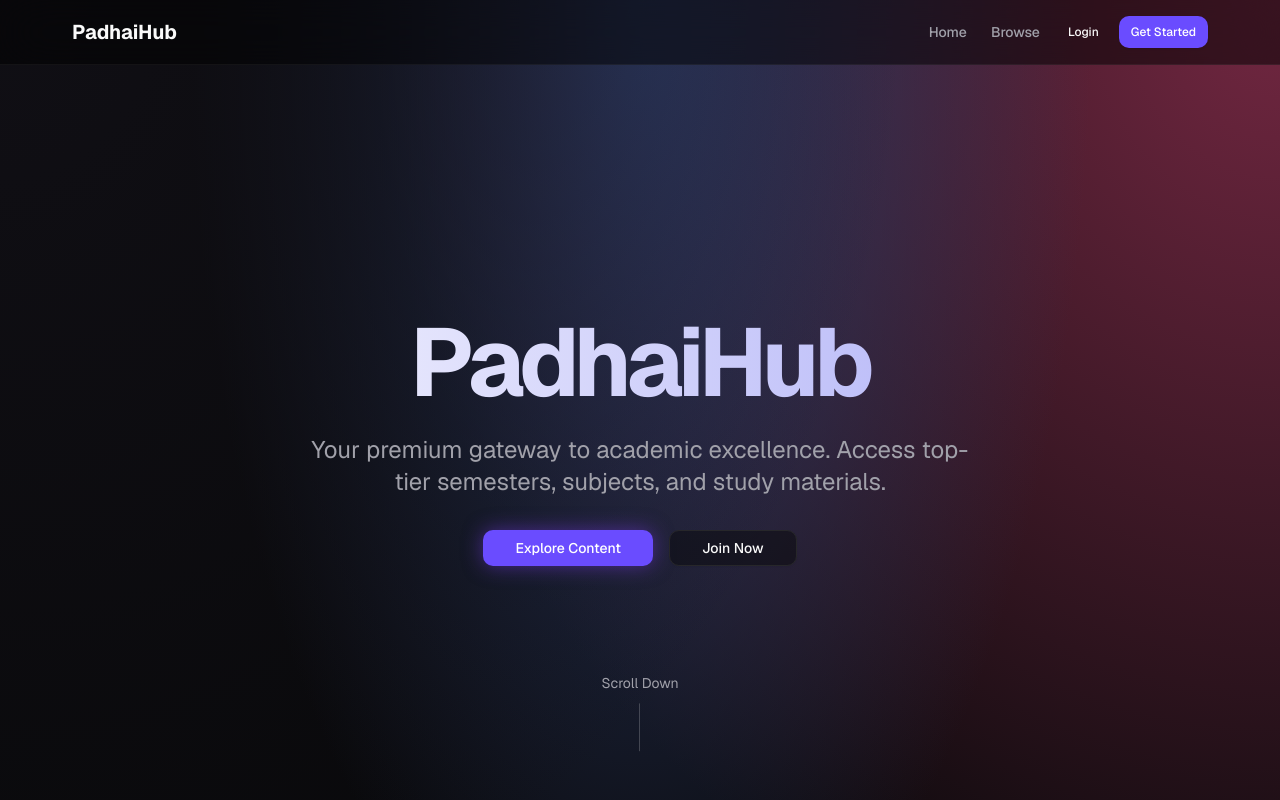
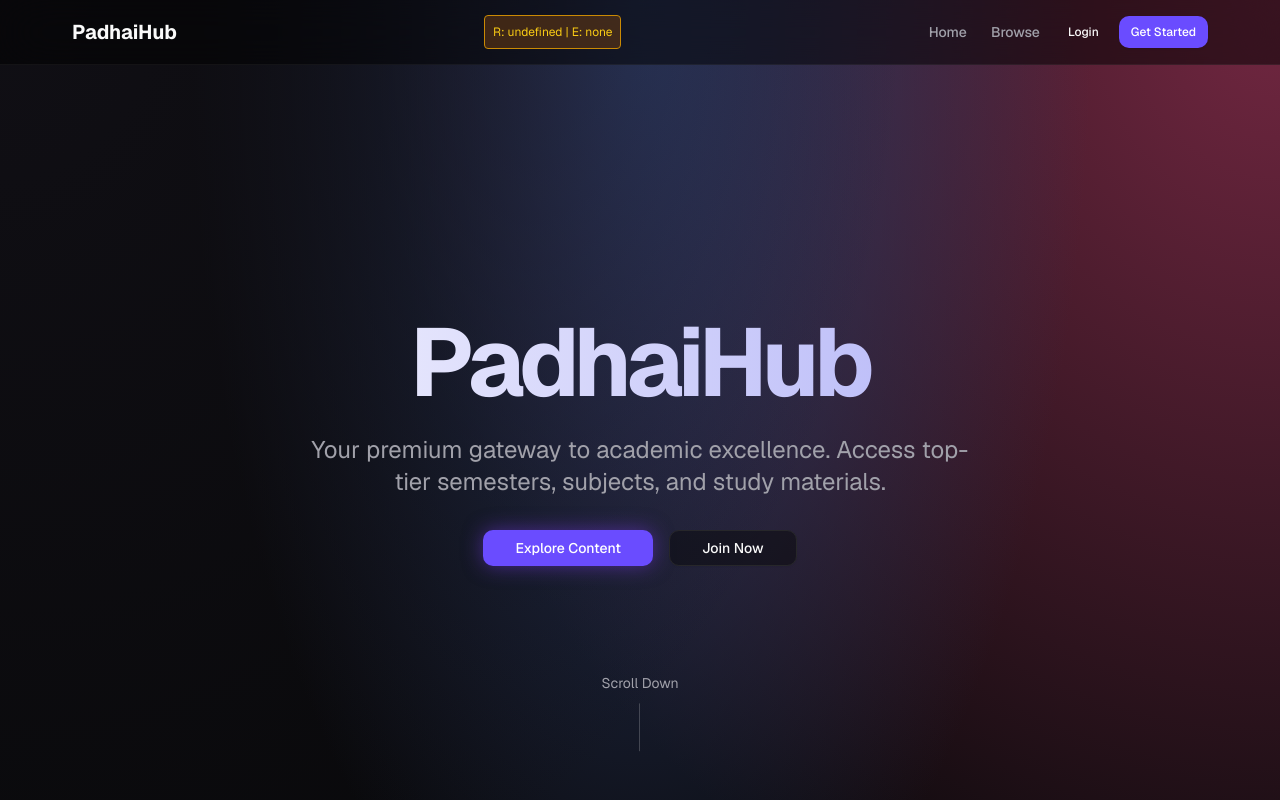
Before and after one commit to RAJ-MANE/PadhaiHub, a Next.js app: page / in a window 1280 px wide. Shown: the top 800 px of the page. Built offline with nearby package versions, Linux system fonts and the light colour scheme; no server answers.

Commit message:
Add debug banner to Navbar to diagnose admin access

```diff
--- a/src/components/Navbar.tsx
+++ b/src/components/Navbar.tsx
@@ -11,8 +11,12 @@ export default async function Navbar() {
     } = await supabase.auth.getUser();
 
     let isAdmin = false;
+    let debugInfo = { role: 'undefined', error: 'none', userId: user?.id };
+
     if (user) {
-        const { data: profile } = await supabase.from('profiles').select('role').eq('id', user.id).single();
+        const { data: profile, error } = await supabase.from('profiles').select('role').eq('id', user.id).single();
+        debugInfo = { role: profile?.role || 'null', error: error?.message || 'none', userId: user.id };
+
         if (profile?.role === 'admin') {
             isAdmin = true;
         }
@@ -22,9 +26,13 @@ export default async function Navbar() {
         <nav className="fixed top-0 w-full z-50 transition-all duration-300 border-b border-white/5 bg-black/50 backdrop-blur-xl">
             <div className="container flex h-16 items-center justify-between">
                 <Link href="/" className="flex items-center gap-2 font-bold text-xl">
-
                     <span>PadhaiHub</span>
                 </Link>
+
+                {/* DEBUG BANNER - REMOVE LATER */}
+                <div className="hidden lg:block text-xs text-yellow-400 bg-yellow-900/50 p-2 rounded border border-yellow-600 max-w-xs overflow-hidden">
+                    R: {debugInfo.role} | E: {debugInfo.error}
+                </div>
 
                 <div className="flex items-center gap-4">
                     <div className="hidden md:flex items-center gap-6 text-sm font-medium text-muted-foreground">
```
